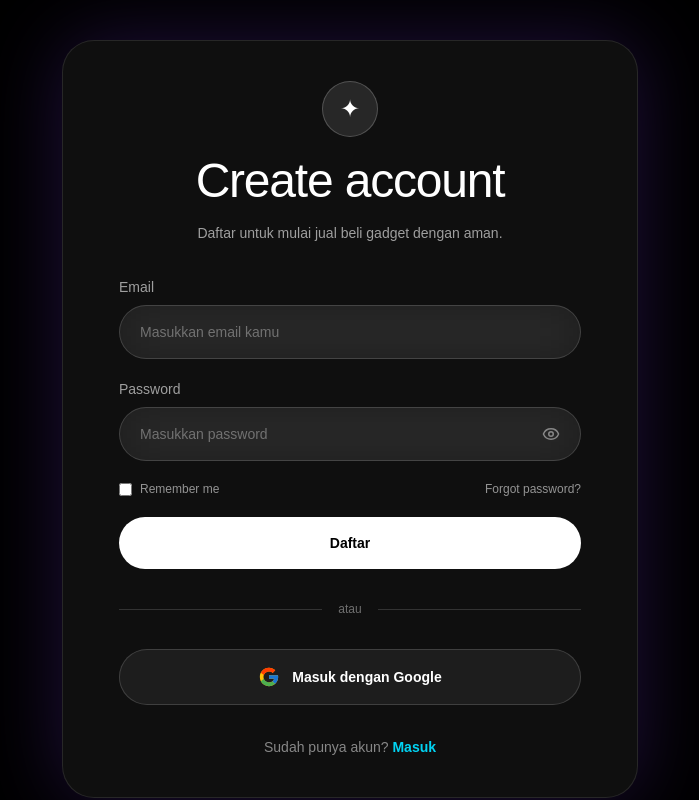
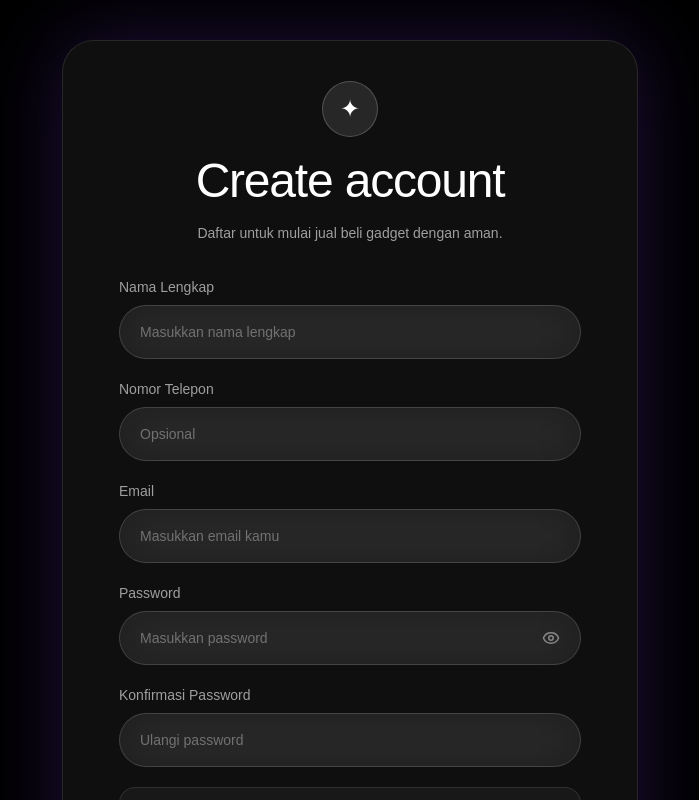
Before and after one commit to Rexlicky/gadgetswap, a Next.js app: page /auth in a window 1280 px wide. Both pictures are taken after a click on the button "Daftar". Shown: the top 800 px of the page, without its empty margins (290-989 px from the left). Built offline with nearby package versions, Linux system fonts and the light colour scheme; no server answers.

Commit message:
feat: improve register form validation and password requirements

```diff
--- a/src/app/(auth)/auth/page.jsx
+++ b/src/app/(auth)/auth/page.jsx
@@ -11,7 +11,7 @@ export default function AuthPage() {
   const router = useRouter();
   const [mode, setMode] = useState("login");
 
-  async function handleSubmit(email, password) {
+  async function handleSubmit({ fullName, phone, email, password }) {
     if (mode === "login") {
       const { error } = await signIn(email, password);
 
@@ -29,7 +29,10 @@ export default function AuthPage() {
       return;
     }
 
-    const { error } = await signUp(email, password);
+    const { error } = await signUp(email, password, {
+      fullName,
+      phone,
+    });
 
     if (error) {
       toast.error(error.message);
@@ -46,7 +49,8 @@ export default function AuthPage() {
   return (
     <AuthLayout mode={mode} setMode={setMode}>
       <AuthForm
-        buttonText={mode === "login" ? "Masuk" : "Daftar"}
+        mode={mode}
+        buttonText={mode === "login" ? "Masuk" : "Buat Akun"}
         onSubmit={handleSubmit}
       />
     </AuthLayout>
--- a/src/components/auth/AuthForm.jsx
+++ b/src/components/auth/AuthForm.jsx
@@ -3,18 +3,70 @@
 import { useState } from "react";
 import { Eye, EyeOff } from "lucide-react";
 
-export default function AuthForm({ buttonText, onSubmit }) {
+export default function AuthForm({ mode, buttonText, onSubmit }) {
+  const [fullName, setFullName] = useState("");
+  const [phone, setPhone] = useState("");
   const [email, setEmail] = useState("");
   const [password, setPassword] = useState("");
+  const [confirmPassword, setConfirmPassword] = useState("");
+  const [agreed, setAgreed] = useState(false);
   const [showPassword, setShowPassword] = useState(false);
   const [loading, setLoading] = useState(false);
 
+  const isRegister = mode === "register";
+
+  const passwordRules = [
+    {
+      label: "Minimal 8 karakter",
+      valid: password.length >= 8,
+    },
+    {
+      label: "Mengandung huruf besar",
+      valid: /[A-Z]/.test(password),
+    },
+    {
+      label: "Mengandung huruf kecil",
+      valid: /[a-z]/.test(password),
+    },
+    {
+      label: "Mengandung angka",
+      valid: /\d/.test(password),
+    },
+  ];
+
+  const isPasswordValid = passwordRules.every((rule) => rule.valid);
+
+  const isRegisterValid =
+    fullName.trim() &&
+    email.trim() &&
+    password &&
+    confirmPassword &&
+    password === confirmPassword &&
+    isPasswordValid &&
+    agreed;
+
   async function submit(e) {
     e.preventDefault();
+
+    if (isRegister && password !== confirmPassword) {
+      alert("Password dan konfirmasi password tidak sama.");
+      return;
+    }
+
+    if (isRegister && !agreed) {
+      alert("Kamu harus menyetujui syarat dan kebijakan privasi.");
+      return;
+    }
+
     setLoading(true);
 
     try {
-      await onSubmit(email, password);
+      await onSubmit({
+        fullName,
+        phone,
+        email,
+        password,
+      });
     } finally {
       setLoading(false);
     }
@@ -22,6 +74,39 @@ export default function AuthForm({ buttonText, onSubmit }) {
 
   return (
     <form onSubmit={submit} className="space-y-5">
+      {isRegister && (
+        <>
+          <div>
+            <label className="mb-2 block text-sm text-white/60">
+              Nama Lengkap
+            </label>
+
+            <input
+              type="text"
+              placeholder="Masukkan nama lengkap"
+              className="w-full rounded-full border border-white/15 bg-white/[0.06] px-5 py-4 text-sm text-white outline-none backdrop-blur-xl transition placeholder:text-white/35 focus:border-violet-400/80 focus:bg-white/[0.09]"
+              value={fullName}
+              onChange={(e) => setFullName(e.target.value)}
+              required
+            />
+          </div>
+
+          <div>
+            <label className="mb-2 block text-sm text-white/60">
+              Nomor Telepon
+            </label>
+
+            <input
+              type="tel"
+              placeholder="Opsional"
+              className="w-full rounded-full border border-white/15 bg-white/[0.06] px-5 py-4 text-sm text-white outline-none backdrop-blur-xl transition placeholder:text-white/35 focus:border-violet-400/80 focus:bg-white/[0.09]"
+              value={phone}
+              onChange={(e) => setPhone(e.target.value)}
+            />
+          </div>
+        </>
+      )}
+
       <div>
         <label className="mb-2 block text-sm text-white/60">Email</label>
 
@@ -31,6 +116,7 @@ export default function AuthForm({ buttonText, onSubmit }) {
           className="w-full rounded-full border border-white/15 bg-white/[0.06] px-5 py-4 text-sm text-white outline-none backdrop-blur-xl transition placeholder:text-white/35 focus:border-violet-400/80 focus:bg-white/[0.09]"
           value={email}
           onChange={(e) => setEmail(e.target.value)}
+          required
         />
       </div>
 
@@ -44,6 +130,7 @@ export default function AuthForm({ buttonText, onSubmit }) {
             className="w-full bg-transparent py-4 text-sm text-white outline-none placeholder:text-white/35"
             value={password}
             onChange={(e) => setPassword(e.target.value)}
+            required
           />
 
           <button
@@ -56,6 +143,59 @@ export default function AuthForm({ buttonText, onSubmit }) {
         </div>
       </div>
 
+      {isRegister && (
+        <>
+          <div>
+            <label className="mb-2 block text-sm text-white/60">
+              Konfirmasi Password
+            </label>
+
+            <input
+              type={showPassword ? "text" : "password"}
+              placeholder="Ulangi password"
+              className="w-full rounded-full border border-white/15 bg-white/[0.06] px-5 py-4 text-sm text-white outline-none backdrop-blur-xl transition placeholder:text-white/35 focus:border-violet-400/80 focus:bg-white/[0.09]"
+              value={confirmPassword}
+              onChange={(e) => setConfirmPassword(e.target.value)}
+              required
+            />
+          </div>
+
+          <div className="rounded-2xl border border-white/10 bg-white/[0.04] p-4">
+            <p className="mb-3 text-sm text-white/60">Syarat Password</p>
+
+            <div className="space-y-2 text-xs">
+              {passwordRules.map((rule) => (
+                <p
+                  key={rule.label}
+                  className={`flex items-center gap-2 text-sm transition ${
+                    rule.valid ? "text-emerald-400" : "text-red-400"
+                  }`}
+                >
+                  <span className="text-base">{rule.valid ? "✓" : "!"}</span>
+
+                  {rule.label}
+                </p>
+              ))}
+            </div>
+          </div>
+
+          <label className="flex items-start gap-3 text-xs leading-5 text-white/55">
+            <input
+              type="checkbox"
+              className="mt-1 accent-violet-500"
+              checked={agreed}
+              onChange={(e) => setAgreed(e.target.checked)}
+            />
+
+            <span>
+              Saya menyetujui Syarat & Ketentuan serta Kebijakan Privasi
+              GadgetSwap.
+            </span>
+          </label>
+        </>
+      )}
+
+      {!isRegister && (
         <div className="flex items-center justify-between text-xs text-white/55">
           <label className="flex items-center gap-2">
             <input type="checkbox" className="accent-violet-500" />
@@ -66,12 +206,21 @@ export default function AuthForm({ buttonText, onSubmit }) {
             Forgot password?
           </button>
         </div>
+      )}
 
       <button
-        disabled={loading}
-        className="w-full rounded-full bg-white py-4 text-sm font-bold text-black transition hover:scale-[1.02] disabled:cursor-not-allowed disabled:opacity-60"
+        disabled={loading || (isRegister && !isRegisterValid)}
+        className={`w-full rounded-full py-4 text-sm font-bold transition-all duration-300 ${
+          loading || (isRegister && !isRegisterValid)
+            ? "cursor-not-allowed bg-white/20 text-white/40"
+            : "bg-white text-black hover:scale-[1.02]"
+        }`}
       >
-        {loading ? "Memproses..." : buttonText}
+        {loading
+          ? isRegister
+            ? "Membuat akun..."
+            : "Memproses..."
+          : buttonText}
       </button>
     </form>
   );
--- a/src/components/auth/AuthLayout.jsx
+++ b/src/components/auth/AuthLayout.jsx
@@ -18,7 +18,7 @@ export default function AuthLayout({ children, mode, setMode }) {
           </div>
 
           <h1 className="text-5xl font-light tracking-tight">
-            {mode === "login" ? "Welcome back!" : "Create account"}
+            {mode === "login" ? "Welcome to GadgetSwap" : "Create account"}
           </h1>
 
           <p className="mt-4 text-sm leading-6 text-white/60">
--- a/src/services/auth/auth.service.js
+++ b/src/services/auth/auth.service.js
@@ -1,9 +1,12 @@
 import { supabase } from "@/lib/supabase/client";
 
-export async function signUp(email, password) {
+export async function signUp(email, password, metadata = {}) {
   return await supabase.auth.signUp({
     email,
     password,
+    options: {
+      data: metadata,
+    },
   });
 }
 
```
Lines whose indentation alone changed are shown as unchanged.
